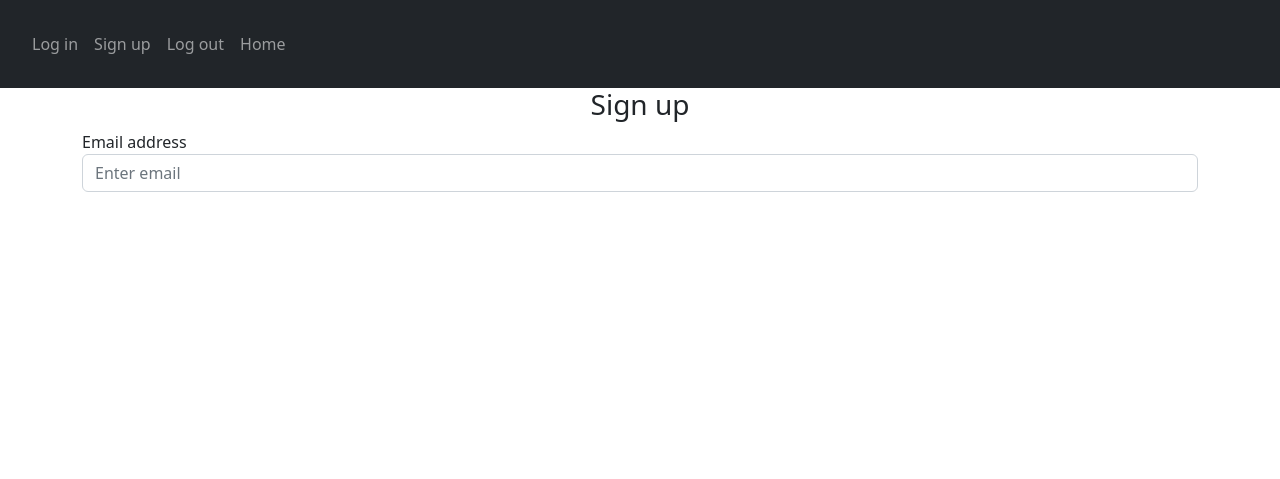
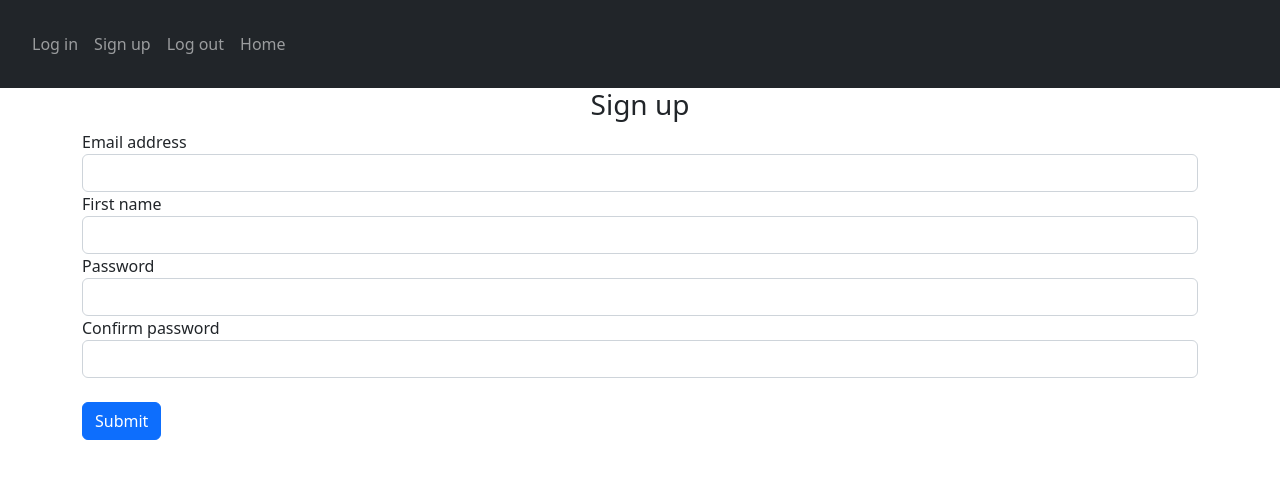
Before and after one commit to alexandroscharangionis/notes_Flask_website, a Flask app: page /sign-up in a window 1280 px wide. Shown: the top 479 px of the page. Run offline with Flask 2, Linux system fonts and the light colour scheme.

Commit message:
extended base template + added sign-up form

```diff
--- a/website/templates/signup.html
+++ b/website/templates/signup.html
@@ -9,8 +9,40 @@ content %}
       type="email"
       name="email"
       id="email"
-      placeholder="Enter email"
+      placeholder=""
     />
   </div>
+  <div class="form-group">
+    <label for="firstName">First name</label>
+    <input
+      class="form-control"
+      type="text"
+      name="firstName"
+      id="firstName"
+      placeholder=""
+    />
+  </div>
+  <div class="form-group">
+    <label for="password1">Password</label>
+    <input
+      class="form-control"
+      type="password"
+      name="password1"
+      id="password1"
+      placeholder=""
+    />
+  </div>
+  <div class="form-group">
+    <label for="password2">Confirm password</label>
+    <input
+      class="form-control"
+      type="password"
+      name="password2"
+      id="password2"
+      placeholder=""
+    />
+  </div>
+  <br />
+  <button type="submit" class="btn btn-primary">Submit</button>
 </form>
 {% endblock %}
```
